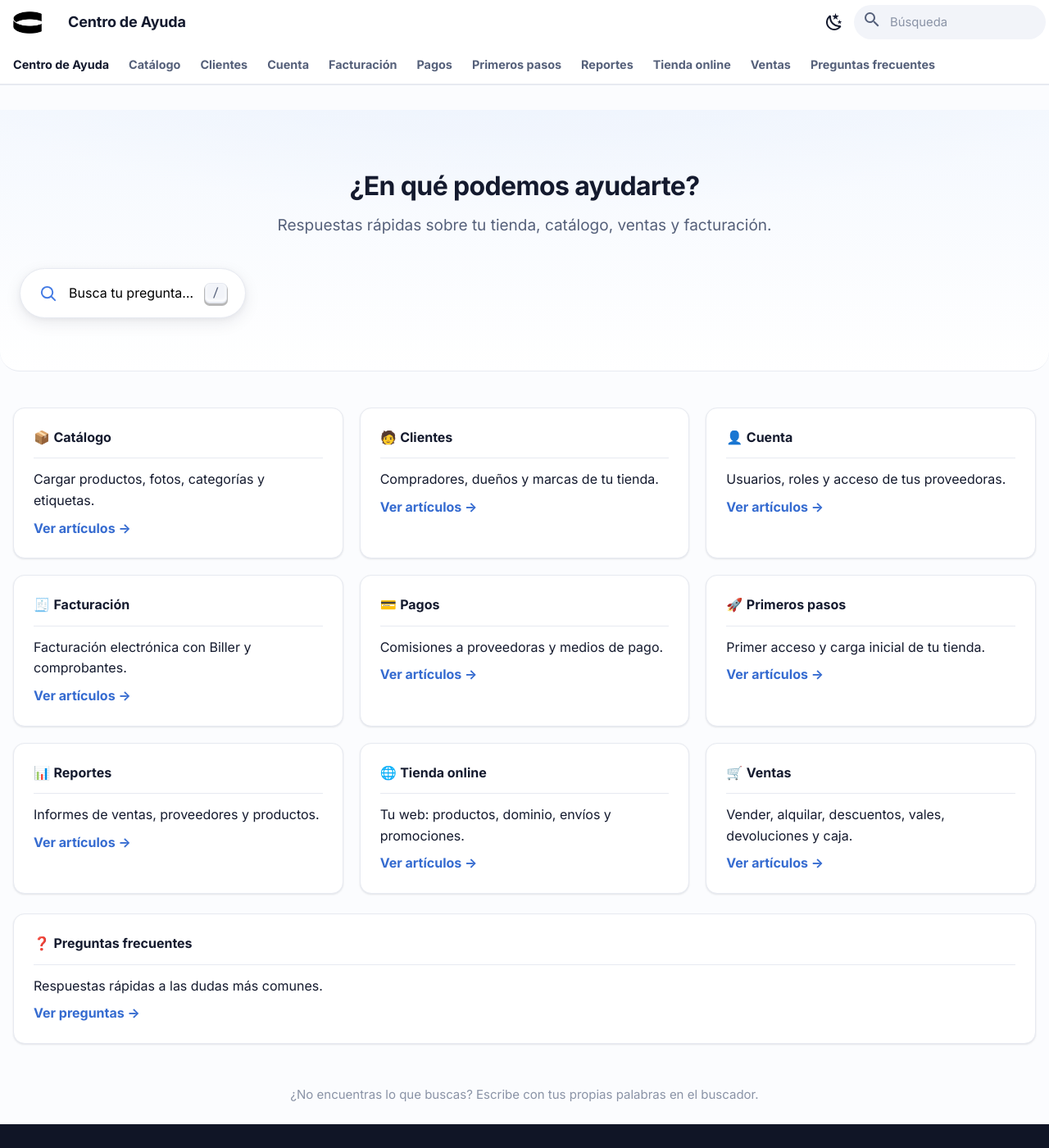
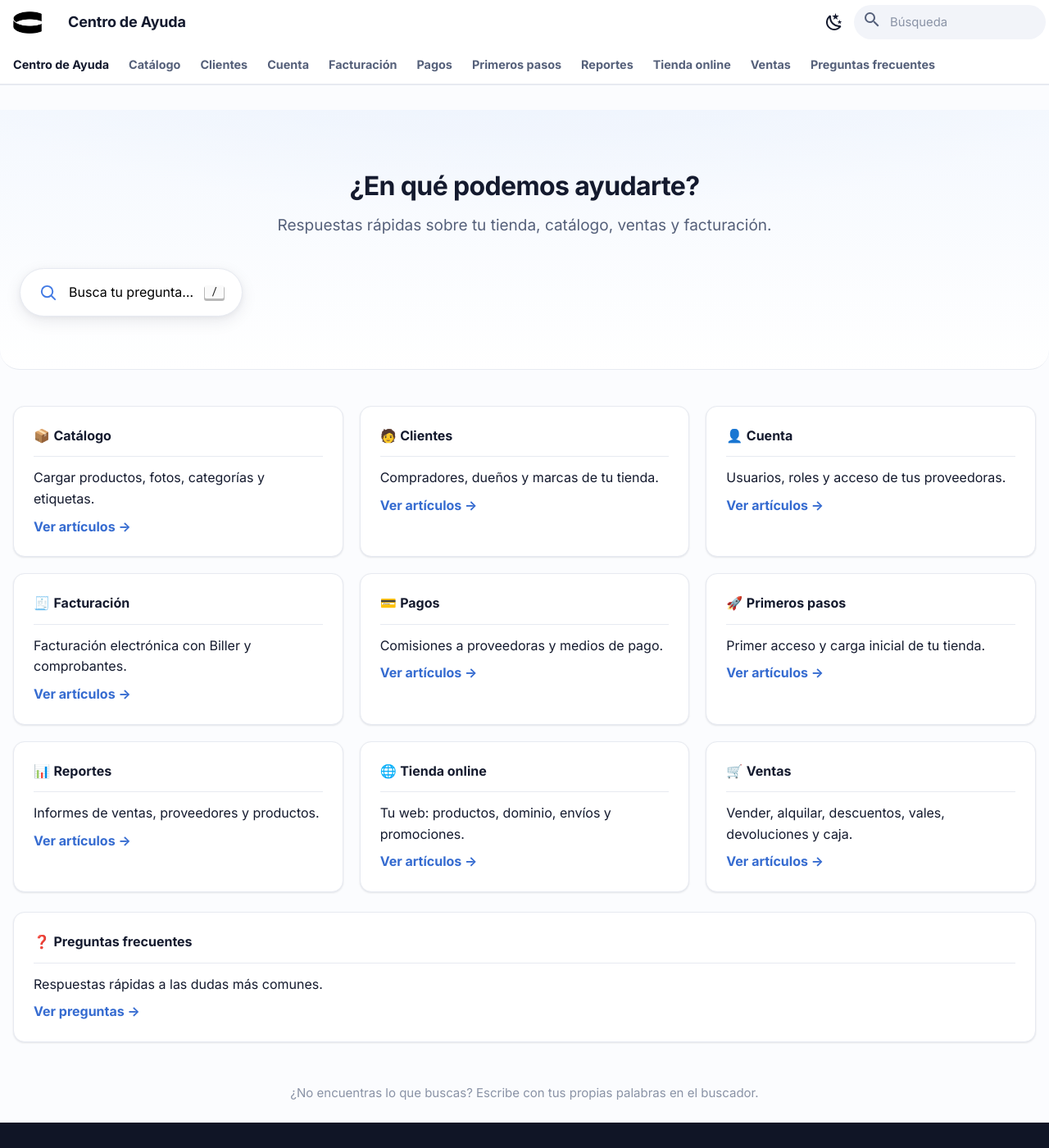
Before and after one commit to CircularSoftware/sc-docs, an MkDocs documentation site: the page built from docs/index.md, in a window 1280 px wide and 1400 px high. Shown: the whole window at 82% size. Built offline with MkDocs 1.6.1 and Material for MkDocs 9.7.7, drawn with Linux system fonts in a browser that asks for light colours.

Commit message:
Drop the "/" badge from the hero search box
It advertised a shortcut nobody needs advertised, and read as a stray control
inside the field. The key still focuses the box; only the badge is gone.

Co-Authored-By: Claude Opus 5 <noreply@anthropic.com>

```diff
--- a/docs/assets/stylesheets/extra.css
+++ b/docs/assets/stylesheets/extra.css
@@ -289,11 +289,6 @@ body {
 .sc-hero__results-empty {
   margin: 0; padding: .9rem 1rem; font-size: .78rem; color: var(--sc-ink-2);
 }
-.sc-hero__search kbd {
-  font-family: var(--md-code-font, monospace); font-size: .7rem;
-  color: var(--sc-ink-2); background: #f2f4f9; border: 1px solid var(--sc-line);
-  border-bottom-width: 2px; border-radius: 6px; padding: .1rem .4rem;
-}
 
 /* Category cards (Material .grid.cards, restyled) */
 .md-typeset .grid.cards { grid-gap: 1rem; margin-top: 1.2rem; }
```
Also changed, not shown: 1 other file.
